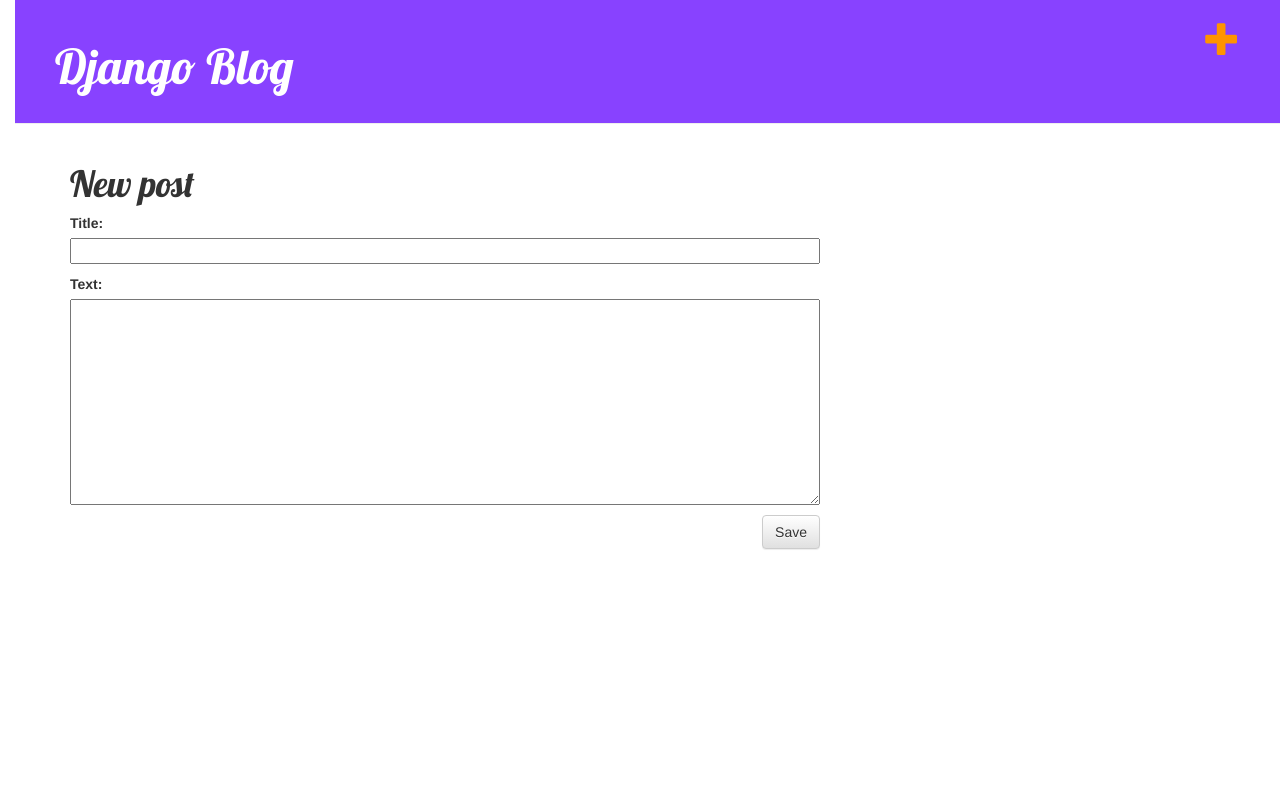
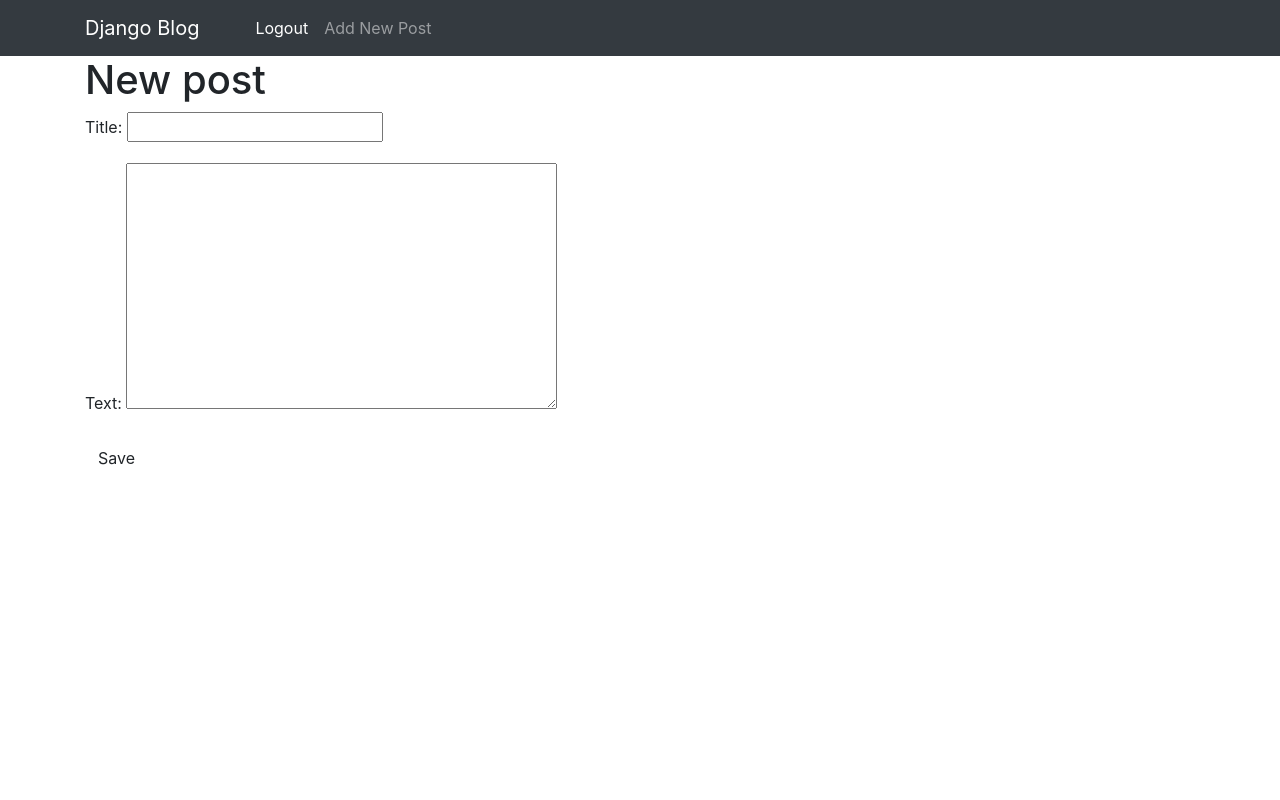
Before and after one commit to RadchenkoVlada/python_blog_test, a Django app: page /post/new/ in a window 1280 px wide. Run offline with Django 3.2, Linux system fonts and the light colour scheme; the visitor is signed in with stand-in values (Sample User, id 1); some libraries are stand-ins or nearby versions.

Commit message:
Navbar had been created

```diff
--- a/blog/forms.py
+++ b/blog/forms.py
@@ -1,8 +1,31 @@
 from django import forms
 from .models import Post
+from django.contrib.auth.forms import UserCreationForm
+from django.contrib.auth.models import User
+from django.core.exceptions import ValidationError
+
 
 class PostForm(forms.ModelForm):
 
     class Meta:
         model = Post
         fields = ('title', 'text',)
+
+class RegisterForm(UserCreationForm):
+    email = forms.EmailField(required=True, label='Your e-mail address', max_length=100)
+    first_name = forms.CharField(label = "First name", max_length=100)
+    last_name = forms.CharField(label = "Last name", max_length=100)
+
+    class Meta:
+        model = User
+        fields = ("username", "first_name", "last_name", "email",)
+
+    def save(self, commit=True):
+    	user = super(RegisterForm, self).save(commit=False)
+    	user.email = self.cleaned_data['email']
+    	user.first_name = self.cleaned_data['first_name']
+    	user.last_name = self.cleaned_data['last_name']
+
+    	if commit:
+    		user.save()
+    	return user
--- a/blog/static/css/blog.css
+++ b/blog/static/css/blog.css
@@ -1,17 +1,23 @@
+{% load static %}
+
+<link rel="stylesheet" href="https://maxcdn.bootstrapcdn.com/bootstrap/4.0.0-beta/css/bootstrap.min.css" integrity="sha384-/Y6pD6FV/Vv2HJnA6t+vslU6fwYXjCFtcEpHbNJ0lyAFsXTsjBbfaDjzALeQsN6M" crossorigin="anonymous">
+
 h1 a {
     color: #FCA205;
 }
 
 body {
-    padding-left: 15px;
+  margin:0;
+  flex-grow: 1;
+  overflow: auto;
 }
 
 /* Selectors that start with the “.” - character refer to classes */
-.page-header {
+/*.page-header {
     background-color: #8842FF;
     margin-top: 0;
     padding: 20px 20px 20px 40px;
-}
+}*/
 
 .page-header h1, .page-header h1 a, .page-header h1 a:visited, .page-header h1 a:active {
     color: #ffffff;
--- a/blog/templates/blog/base.html
+++ b/blog/templates/blog/base.html
@@ -2,31 +2,66 @@
 <html>
     <head>
         <title>Vlada's blog</title>
-        <!-- To install Bootstrap you need to add the following lines to the <head> of your .html file
-        This will not add any files to your project. These lines simply indicate files published on the Internet. -->
-        <link rel="stylesheet" href="//maxcdn.bootstrapcdn.com/bootstrap/3.2.0/css/bootstrap.min.css">
-        <link rel="stylesheet" href="//maxcdn.bootstrapcdn.com/bootstrap/3.2.0/css/bootstrap-theme.min.css">
-        <!-- We just told our template where our CSS file is -->
-        <link rel="stylesheet" href="{% static 'css/blog.css' %}">
-        <!-- customize the font of our header, this line imports a font called Lobster from Google Fonts -->
-        <link href='//fonts.googleapis.com/css?family=Lobster&subset=latin,latin-ext' rel='stylesheet' type='text/css'>
+        <!-- Bootstrap CSS -->
+        <link rel="stylesheet" href="https://stackpath.bootstrapcdn.com/bootstrap/4.4.1/css/bootstrap.min.css" integrity="sha384-Vkoo8x4CGsO3+Hhxv8T/Q5PaXtkKtu6ug5TOeNV6gBiFeWPGFN9MuhOf23Q9Ifjh" crossorigin="anonymous">
 
     </head>
     <body>
-        <div class="page-header">
+    <nav class="navbar navbar-expand-md navbar-dark bg-dark">
+        <div class='container'>
+            <!-- <header id="header" class="page-header"> -->
+            <a class="navbar-brand" href="">Django Blog</a>
+            <button class='navbar-toggler' type='button' data-toggle='collapse' data-target='#navbarCollapseLinks' aria-expanded='false' aria-label='Toggle Navigation'>
+            <span class='navbar-toggler-icon'></span>
+          </button>
+            <a class="nav-link" href="{% url 'post_new' %}"><span class="glyphicon glyphicon-plus"></span></a>
+
+            <div class='collapse navbar-collapse' id='navbarCollapseLinks'>
+            <ul class='navbar-nav'>
+                <ul class="navbar-nav">
             {% if user.is_authenticated %}
-            <a href="{% url 'post_new' %}" class="top-menu"><span class="glyphicon glyphicon-plus"></span></a>
+
+                  <li class="nav-item">
+                    <a class="nav-link active" href="/logout">Logout</a>
+                  </li>
+                  <li class="nav-item">
+                    <a class="nav-link" href="{% url 'post_new' %}">Add New Post</a>
+                  </li>
+
+            {% else %}
+
+                  <li class="nav-item">
+                    <a class="nav-link" href="/login">Sign in</a>
+                  </li>
+                  <li class="nav-item">
+                    <a class="nav-link" href="/user_registration">Registration</a>
+                  </li>
+
             {% endif %}
-            <h1><a href="/">Django Blog</a></h1>
+
+            </ul>
+
         </div>
-        <div class="content container">
+    </nav>
+
+
+
+            <div class="content container">
             <div class="row">
                 <div class="col-md-8">
                     {% block content %}
-
                     {% endblock %}
                 </div>
             </div>
-        </div>
+
+
+</nav>
+    <!-- Optional JavaScript -->
+    <!-- jQuery first, then Popper.js, then Bootstrap JS -->
+    <script src="https://code.jquery.com/jquery-3.4.1.slim.min.js" integrity="sha384-J6qa4849blE2+poT4WnyKhv5vZF5SrPo0iEjwBvKU7imGFAV0wwj1yYfoRSJoZ+n" crossorigin="anonymous"></script>
+    <script src="https://cdn.jsdelivr.net/npm/popper.js@1.16.0/dist/umd/popper.min.js" integrity="sha384-Q6E9RHvbIyZFJoft+2mJbHaEWldlvI9IOYy5n3zV9zzTtmI3UksdQRVvoxMfooAo" crossorigin="anonymous"></script>
+    <script src="https://stackpath.bootstrapcdn.com/bootstrap/4.4.1/js/bootstrap.min.js" integrity="sha384-wfSDF2E50Y2D1uUdj0O3uMBJnjuUD4Ih7YwaYd1iqfktj0Uod8GCExl3Og8ifwB6" crossorigin="anonymous"></script>
+  </body>
+
     </body>
 </html>
--- a/blog/urls.py
+++ b/blog/urls.py
@@ -5,4 +5,7 @@ urlpatterns = [
     path('', views.post_list, name='post_list'),
     path('post/<int:pk>/', views.post_detail, name='post_detail'),
     path('post/new/', views.post_new, name='post_new'),
+    path('user_registration/', views.user_registration, name='user_registration'),
+    path('logout/', views.logout_request, name='logout'),
+    path('login/', views.login_request, name='login'),
 ]
--- a/blog/views.py
+++ b/blog/views.py
@@ -1,14 +1,30 @@
-from django.shortcuts import render
+from django.shortcuts import render, redirect
 from django.utils import timezone
 from .models import Post
 from .forms import PostForm
 from django.shortcuts import redirect
 from django.shortcuts import render, get_object_or_404
 
+
+# Create your views here.
+from blog.forms import RegisterForm
+
+from django.urls import reverse
+from django.views.generic import CreateView
+from django.contrib.auth.forms import AuthenticationForm
+from django.contrib.auth import login, logout, authenticate
+# from django.contrib import messages
+from .forms import RegisterForm
+
+
+def logout_request(request):
+    logout(request)
+    messages.info(request, "Logget out successfully!")
+    return redirect("blog:post_list")
+
 def post_list(request):
     posts = Post.objects.filter(published_date__lte=timezone.now()).order_by('published_date')
-    print(f"Debugging: {len(posts)}")
-    return render(request, 'blog/post_list.html', {'posts': posts})
+    return render(request=request, template_name='blog/post_list.html', context={'posts': posts})
 
 
 def post_new(request):
@@ -25,21 +41,62 @@ def post_new(request):
     return render(request, 'blog/post_edit.html', {'form': form})
 
 
-def post_edit(request, pk):
-    post = get_object_or_404(Post, pk=pk)
-    if request.method == "POST":
-        form = PostForm(request.POST, instance=post)
-        if form.is_valid():
-            post = form.save(commit=False)
-            post.author = request.user
-            post.published_date = timezone.now()
-            post.save()
-            return redirect('post_detail', pk=post.pk)
-    else:
-        form = PostForm(instance=post)
-    return render(request, 'blog/post_edit.html', {'form': form})
-
-
 def post_detail(request, pk):
     post = get_object_or_404(Post, pk=pk)
     return render(request, 'blog/post_detail.html', {'post': post})
+
+def user_registration(request):
+    # if this is a POST request we need to process the form data
+    if request.method == 'POST':
+        # create a form instance and populate it with data from the request:
+        form = RegisterForm(request.POST)
+        if form.is_valid():
+            user = form.save()
+            #validating the password match while creating the user.
+            username = form.cleaned_data.get('username')
+            messages.success(request, f"New Account Created: {username}")
+            raw_pass = form.cleaned_data.get('password')
+            login(request,user)
+            # redirect to a new URL:
+            return redirect("blog:post_detail.html")
+        else:
+            for msg in form.error_messages:
+                messages.error(request, f"{msg}: form.error_messages[msg]")
+            return render(request = request,
+                          template_name = "blog/post_detail.html",
+                          context = {"form":form})
+
+    form = RegisterForm()
+    return render(request = request,
+                          template_name = "blog/post_detail.html",
+                          context = {"form":form})
+
+
+
+
+def logout_request(request):
+    logout(request)
+    # messages.info(request, "Logget out successfully!")
+    return redirect("blog:post_detail.html")
+
+def login_request(request):
+    if request.method == "POST":
+        form = AuthenticationForm(request, data=request.POST)
+        if form.is_valid():
+            username = form.cleaned_data.get('username')
+            password = form.cleaned_data.get('password')
+            user = authenticate(username=username, password=password)
+            if user is not None:
+                login(request, user)
+                # messages.info(request, f"You are now logged in as {username}")
+                return redirect("blog:post_detail.html")
+        #     else:
+        #         messages.error(request, "Invalid username or password")
+        # else:
+        #     smessages.error(request, "Invalid username or password")
+
+
+    form = AuthenticationForm()
+    return render(request,
+                  "blog/login.html",
+                  {"form":form})
--- a/mysite/settings.py
+++ b/mysite/settings.py
@@ -25,7 +25,7 @@ SECRET_KEY = '-t6c&mxdmvs0s-0y&=xrdpjgdth8altju#*9^9cgz#gi8k7!3d'
 # SECURITY WARNING: don't run with debug turned on in production!
 DEBUG = True
 
-ALLOWED_HOSTS = ['127.0.0.1',]
+ALLOWED_HOSTS = ['127.0.0.1']
 
 
 # Application definition
@@ -100,6 +100,9 @@ AUTH_PASSWORD_VALIDATORS = [
     },
 ]
 
+AUTHENTICATION_BACKENDS = (
+    ('django.contrib.auth.backends.ModelBackend'),
+)
 
 # Internationalization
 # https://docs.djangoproject.com/en/2.0/topics/i18n/
```
Also changed, not shown: other parts of blog/static/css/blog.css (+27 -0 lines), blog/templates/blog/login.html (added, +21 -0 lines), blog/templates/blog/user_registration.html (added, +20 -0 lines), 1 other file.
